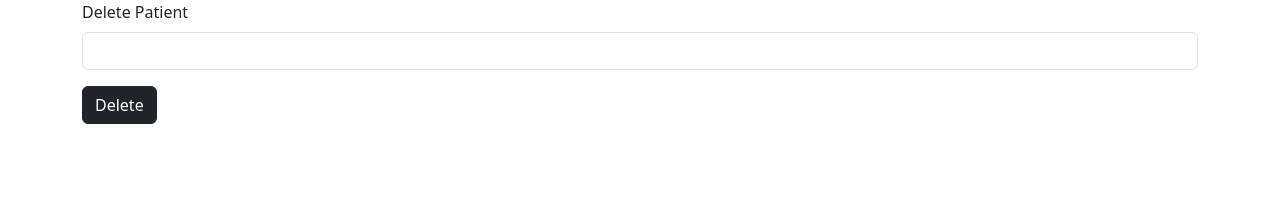
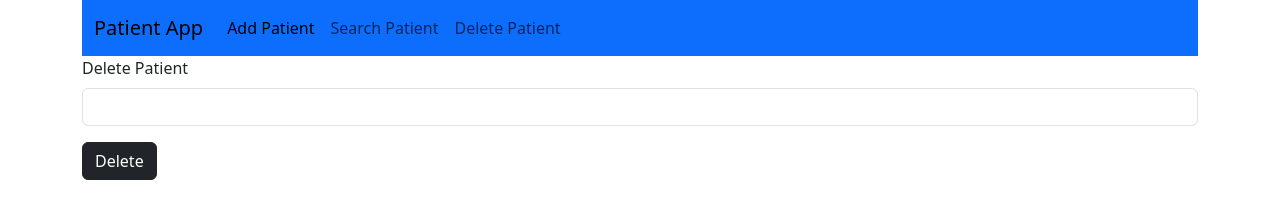
Before and after one commit to aaryaaanx/Patient-App, a plain HTML site: page deletepatient.html in a window 1280 px wide. Drawn offline with nearby package versions, Linux system fonts and the light colour scheme.

Commit message:
Upadated Patient app

```diff
--- a/deletepatient.html
+++ b/deletepatient.html
@@ -13,6 +13,28 @@
 </head>
 <body>
     <div class="container">
+        <nav class="navbar navbar-expand-lg bg-primary">
+            <div class="container-fluid">
+              <a class="navbar-brand" href="#">Patient App</a>
+              <button class="navbar-toggler" type="button" data-bs-toggle="collapse" data-bs-target="#navbarNav" aria-controls="navbarNav" aria-expanded="false" aria-label="Toggle navigation">
+                <span class="navbar-toggler-icon"></span>
+              </button>
+              <div class="collapse navbar-collapse" id="navbarNav">
+                <ul class="navbar-nav">
+                  <li class="nav-item">
+                    <a class="nav-link active" aria-current="page" href="index.html">Add Patient</a>
+                  </li>
+                  <li class="nav-item">
+                    <a class="nav-link" href="Searchpatient.html">Search Patient</a>
+                  </li>
+                  <li class="nav-item">
+                    <a class="nav-link" href="deletepatient.html">Delete Patient</a>
+                  </li>
+
+                </ul>
+              </div>
+            </div>
+          </nav>
         <div class="row">
             <div class="col col-12 col-sm-12 col-md-12 col-lg-12 col-xl-12 col-xxl-12">
                 <div class="row g-3">
```
Also changed, not shown: Searchpatient.html (+22 -0 lines), index.html (+4 -6 lines).
